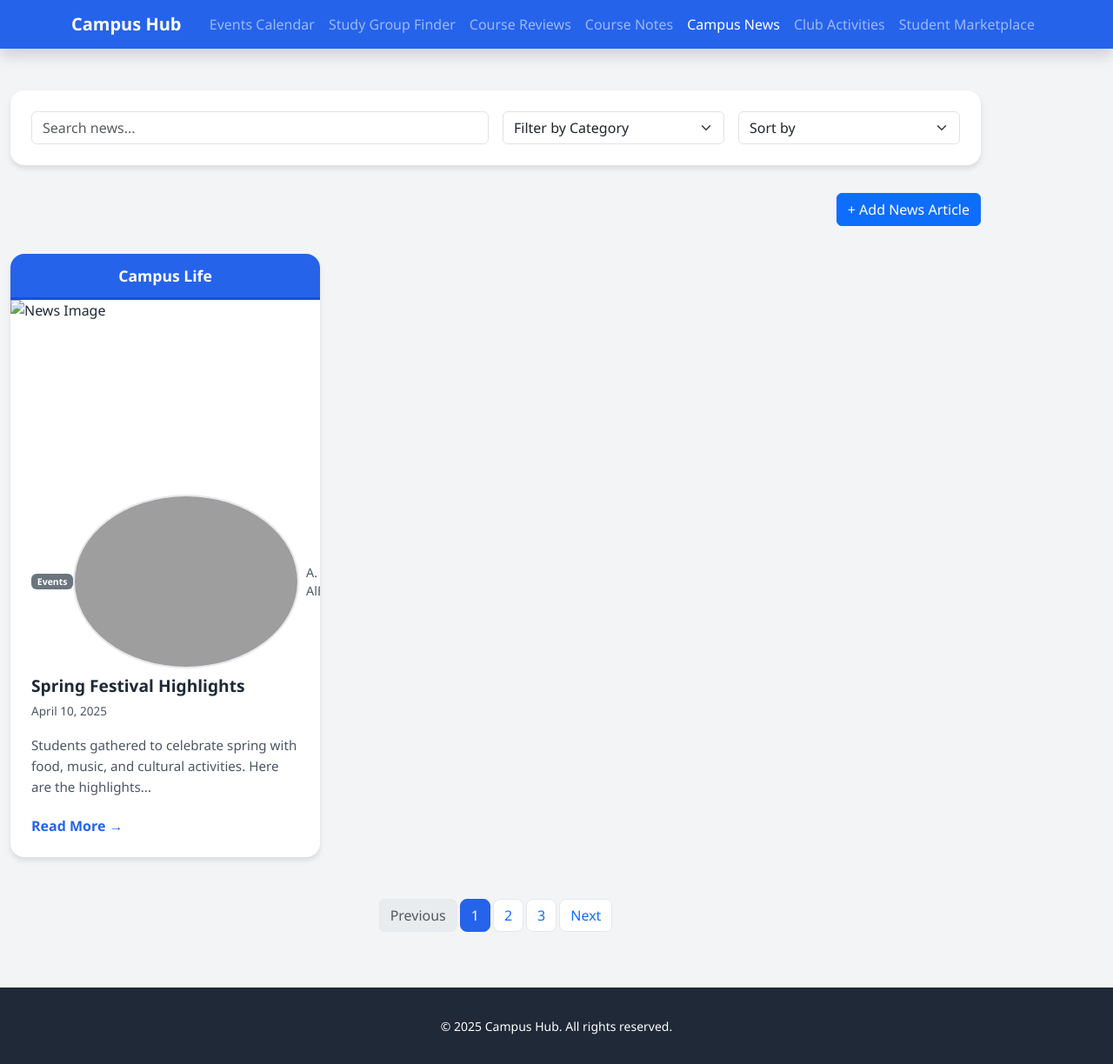
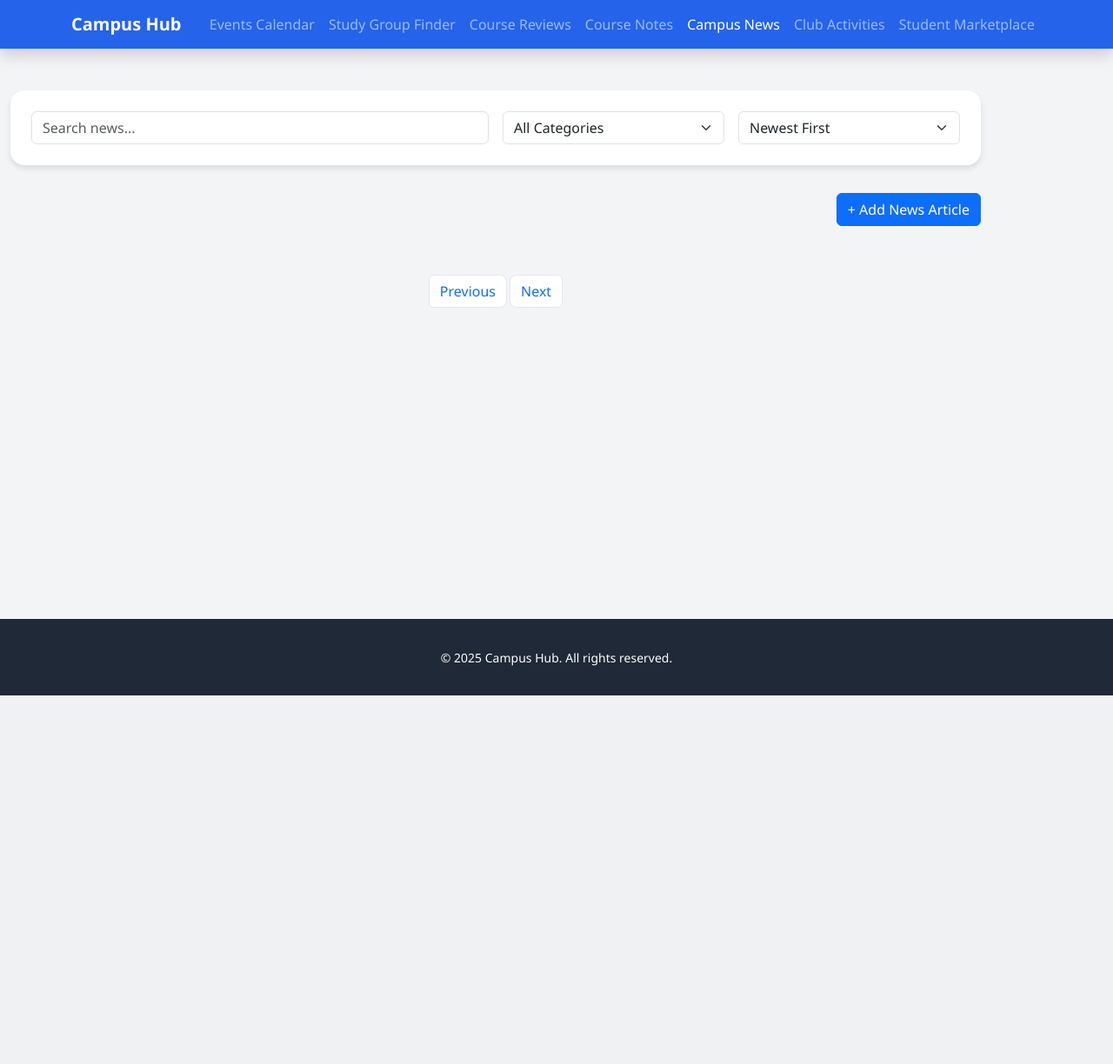
Before and after one commit to mahmood8221/student-campus-project, a PHP site: page /NewsPage/News.html in a window 1280 px wide. Shown: the whole page at 87% size. After the commit the page ends 800 px from the top, so only its background shows below. Run offline with PHP 8.4, Linux system fonts and the light colour scheme; some libraries are stand-ins or nearby versions; grey boxes are pictures that could not be loaded.

Commit message:
Uapdet News HTML&CSS CODE

```diff
--- a/NewsPage/News.css
+++ b/NewsPage/News.css
@@ -17,8 +17,12 @@
   font-family: 'Segoe UI', sans-serif;
   background: var(--gray-100);
   color: var(--gray-800);
+  min-height: 100vh;
+  display: flex;
+  flex-direction: column;
 }
 
+/* Navbar Styles */
 .navbar {
   background: var(--primary) !important;
 }
@@ -28,11 +32,13 @@
   font-size: 1.25rem;
 }
 
+/* Main Content Area */
 .main-content {
   margin: 3rem 0;
+  flex: 1;
 }
 
-  /* Filters Section */
+/* Controls Section */
 .controls-section {
   background: white;
   padding: 1.5rem;
@@ -171,3 +222,30 @@
     transform: translateY(0);
   }
 }
+
+/* Accessibility */
+.visually-hidden {
+  position: absolute;
+  width: 1px;
+  height: 1px;
+  padding: 0;
+  margin: -1px;
+  overflow: hidden;
+  clip: rect(0, 0, 0, 0);
+  border: 0;
+}
+
+/* Responsive Tweaks */
+@media (max-width: 768px) {
+  .news-card {
+    margin-bottom: 1.5rem;
+  }
+
+  .add-news-btn {
+    justify-content: center;
+  }
+
+  .pagination-section {
+    flex-wrap: wrap;
+  }
+}
--- a/NewsPage/News.html
+++ b/NewsPage/News.html
@@ -23,7 +23,7 @@
         <li class="nav-item"><a class="nav-link" href="#">Study Group Finder</a></li>
         <li class="nav-item"><a class="nav-link" href="#">Course Reviews</a></li>
         <li class="nav-item"><a class="nav-link" href="#">Course Notes</a></li>
-        <li class="nav-item"><a class="nav-link active" href="#">Campus News</a></li>
+        <li class="nav-item"><a class="nav-link active" href="News.html">Campus News</a></li>
         <li class="nav-item"><a class="nav-link" href="#">Club Activities</a></li>
         <li class="nav-item"><a class="nav-link" href="#">Student Marketplace</a></li>
       </ul>
@@ -31,75 +31,75 @@
   </div>
 </nav>
 
-<!-- Main -->
+<!-- Main Content -->
 <main class="container main-content">
 
-  <!-- Filters -->
+  <!-- Controls Section -->
   <section class="controls-section">
     <div class="row g-3">
       <div class="col-md-6">
-        <input type="search" class="form-control" placeholder="Search news...">
+        <label for="searchInput" class="visually-hidden">Search news</label>
+        <input type="search"
+               id="searchInput"
+               class="form-control"
+               placeholder="Search news..."
+               aria-label="Search news articles">
       </div>
+
       <div class="col-md-3">
-        <select class="form-select">
-          <option selected>Filter by Category</option>
-          <option>Events</option>
-          <option>Announcements</option>
-          <option>Clubs</option>
+        <label for="filterCategory" class="visually-hidden">Filter by category</label>
+        <select class="form-select" id="filterCategory">
+          <option value="all">All Categories</option>
+          <option value="events">Events</option>
+          <option value="announcements">Announcements</option>
+          <option value="clubs">Clubs</option>
         </select>
       </div>
+
       <div class="col-md-3">
-        <select class="form-select">
-          <option selected>Sort by</option>
-          <option>Newest</option>
-          <option>Oldest</option>
-          <option>Most Popular</option>
+        <label for="sortBy" class="visually-hidden">Sort articles</label>
+        <select class="form-select" id="sortBy">
+          <option value="newest">Newest First</option>
+          <option value="oldest">Oldest First</option>
+          <option value="popular">Most Popular</option>
         </select>
       </div>
     </div>
   </section>
 
-  <!-- Add News -->
+  <!-- Add News Button -->
   <div class="add-news-btn">
-    <a href="NewsAdd/Add.html" class="btn btn-primary">+ Add News Article</a>
+    <a href="NewsAdd/Add.html" class="btn btn-primary">
+      + Add News Article
+    </a>
   </div>
 
-  <!-- News Cards -->
-  <section class="news-grid row row-cols-1 row-cols-md-2 row-cols-lg-3 g-4">
+  <!-- Loading State -->
+  <div class="loading-overlay d-none" id="loading">
+    <div class="spinner-border text-primary"></div>
+  </div>
 
-    <!-- News Card Example -->
-    <div class="col">
-      <article class="news-card animate">
-        <div class="card-header">Campus Life</div>
-        <img src="https://via.placeholder.com/400x200" alt="News Image">
-        <div class="card-content">
-          <div class="news-meta d-flex justify-content-between align-items-center mb-2">
-            <span class="badge bg-secondary">Events</span>
-            <div class="author d-flex align-items-center">
-              <img src="../assets/author.jpg" alt="Author" class="author-img me-2">
-              <span class="author-name">A. AlBahraini</span>
-            </div>
-          </div>
-          <h3>Spring Festival Highlights</h3>
-          <p class="news-date">April 10, 2025</p>
-          <p class="news-excerpt">Students gathered to celebrate spring with food, music, and cultural activities. Here are the highlights...</p>
-          <a href="NewsRead/Read.html" class="read-more">Read More →</a>
-        </div>
-      </article>
-    </div>
+  <!-- Error Message -->
+  <div class="alert alert-danger d-none mt-3" id="errorMessage"></div>
 
-    <!-- Repeat more cards as needed -->
-
+  <!-- Dynamic News Grid -->
+  <section class="news-grid row row-cols-1 row-cols-md-2 row-cols-lg-3 g-4" id="newsContainer">
+    <!-- JavaScript will populate this section -->
   </section>
 
   <!-- Pagination -->
   <nav class="pagination-section mt-5 d-flex justify-content-center">
-    <ul class="pagination">
-      <li class="page-item disabled"><a class="page-link" href="#">Previous</a></li>
-      <li class="page-item active"><a class="page-link" href="#">1</a></li>
-      <li class="page-item"><a class="page-link" href="#">2</a></li>
-      <li class="page-item"><a class="page-link" href="#">3</a></li>
-      <li class="page-item"><a class="page-link" href="#">Next</a></li>
+    <ul class="pagination" id="pagination">
+      <li class="page-item">
+        <button class="page-link" data-page="prev" aria-label="Previous page">
+          Previous
+        </button>
+      </li>
+      <li class="page-item">
+        <button class="page-link" data-page="next" aria-label="Next page">
+          Next
+        </button>
+      </li>
     </ul>
   </nav>
 </main>
```
Also changed, not shown: other parts of NewsPage/News.css (+47 -2 lines). Lines whose indentation alone changed are shown as unchanged.
